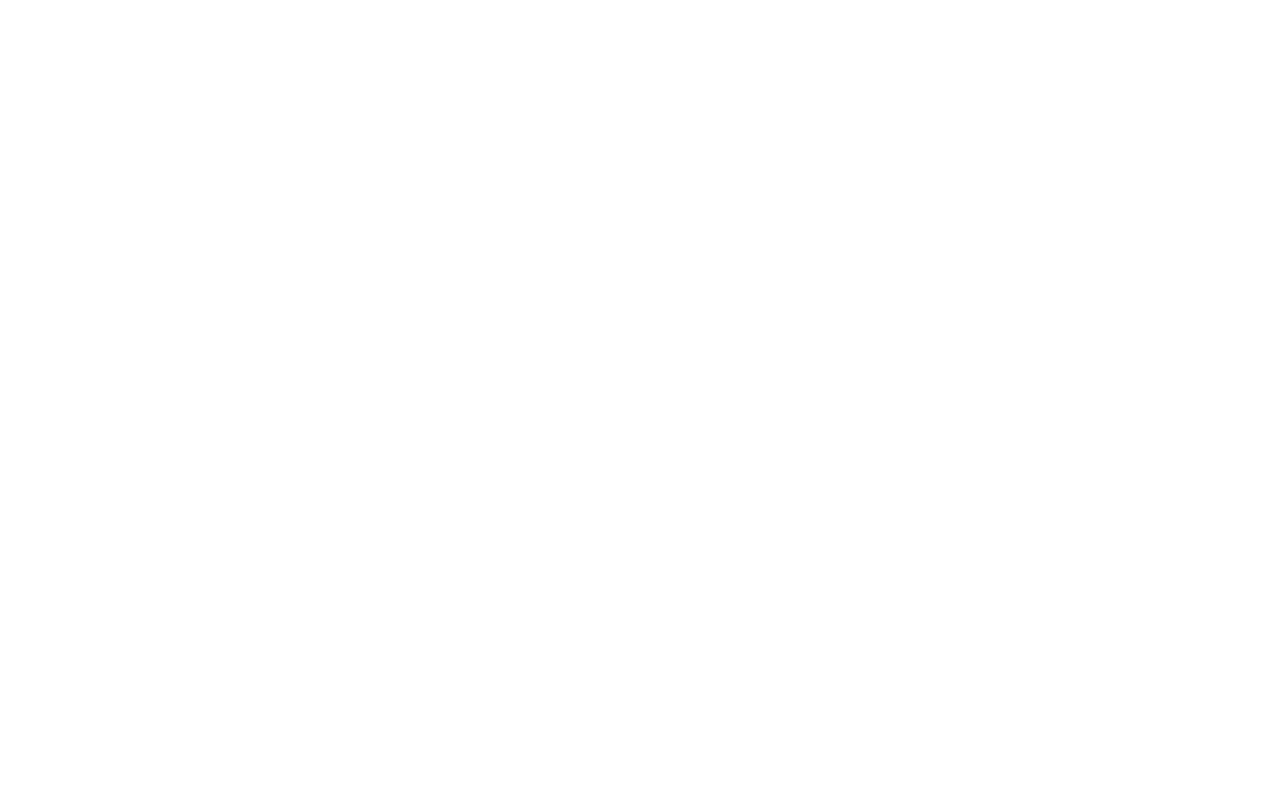
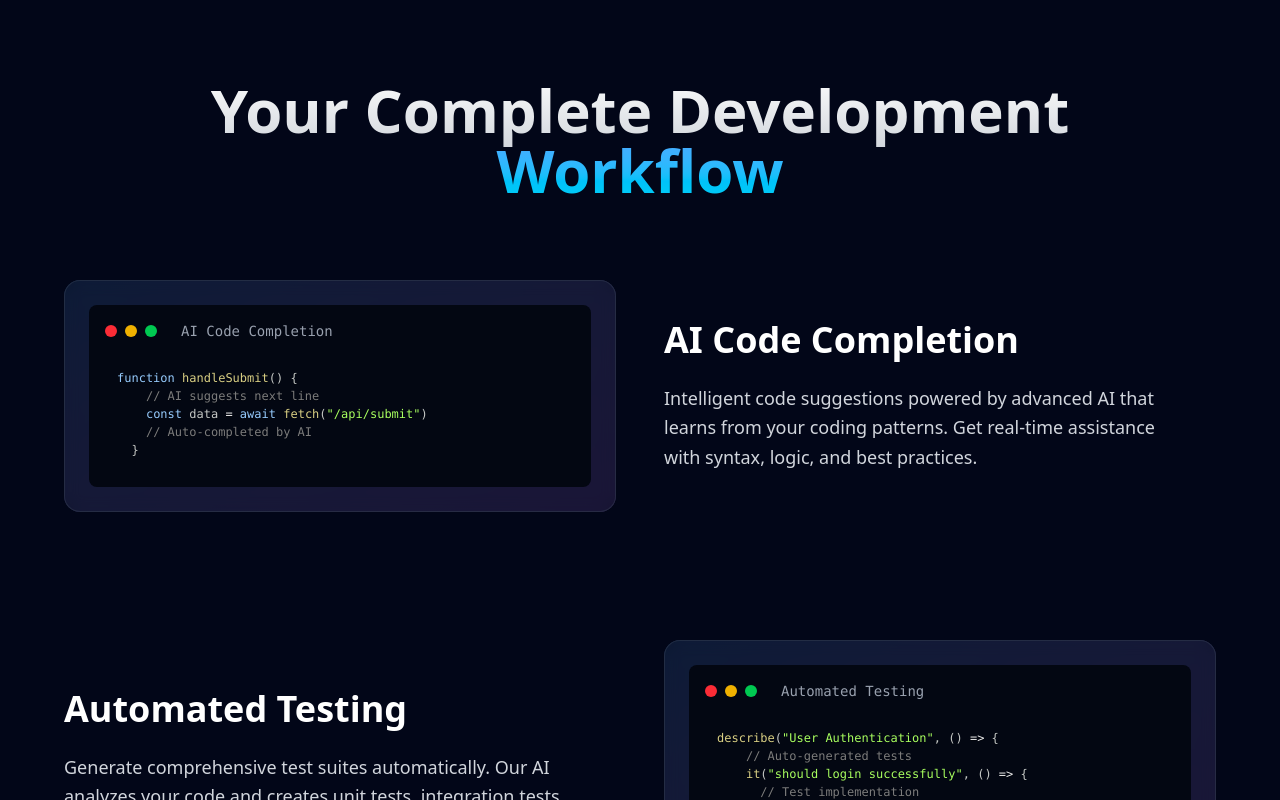
Before and after one commit to Muhammad-FRAX/codeflow-platform-landing, a React app in the folder frontend/: page / in a window 1280 px wide. Shown: the part 800-1600 px from the top of the page. Before the commit the page ends 800 px from the top, so only its background shows below. Built offline with nearby package versions, Linux system fonts and the light colour scheme; the HTML template or start-up script is replaced by a standard one.

Commit message:
feature/ completed the feature section

```diff
--- a/frontend/src/components/Features.jsx
+++ b/frontend/src/components/Features.jsx
@@ -1,3 +1,129 @@
+import { Prism as SyntaxHighlighter } from "react-syntax-highlighter";
+import { atomDark } from "react-syntax-highlighter/dist/esm/styles/prism";
+
+const features = [
+  {
+    title: "AI Code Completion",
+    description:
+      "Intelligent code suggestions powered by advanced AI that learns from your coding patterns. Get real-time assistance with syntax, logic, and best practices.",
+    codeSnippet: `function handleSubmit() {
+    // AI suggests next line
+    const data = await fetch("/api/submit")
+    // Auto-completed by AI
+  }`,
+    imagePosition: "left",
+  },
+  {
+    title: "Automated Testing",
+    description:
+      "Generate comprehensive test suites automatically. Our AI analyzes your code and creates unit tests, integration tests, and edge case coverage.",
+    codeSnippet: `describe("User Authentication", () => {
+    // Auto-generated tests
+    it("should login successfully", () => {
+      // Test implementation
+    })
+  })`,
+    imagePosition: "right",
+  },
+  {
+    title: "Smart Debugging",
+    description:
+      "Identify and fix bugs before they reach production. AI-powered error detection and resolution suggestions help you debug faster.",
+    codeSnippet: `// AI suggests fix:
+  const result = await processData(input)
+  // Fixed: Added await keyword`,
+    imagePosition: "left",
+  },
+];
+
 export default function Footer() {
-    return <div></div>
+  return (
+    <section
+      id="features"
+      className="py-16 sm:py-20 px-10 sm:px-6 lg:px-8 relative"
+    >
+      <div className="max-w-6xl mx-auto">
+        <div className="text-center mb-12 sm:mb-16 lg:mb-20">
+          <h2 className="text-5xl sm:text-4xl md:text-5xl lg:text-6xl font-bold mb-4 sm:mb-6">
+            <span className="bg-gradient-to-b from-white to-gray-300 bg-clip-text text-transparent">
+              Your Complete Development
+            </span>
+            <br />
+            <span className="bg-gradient-to-b from-blue-400 to-cyan-400 bg-clip-text text-transparent">
+              Workflow
+            </span>
+          </h2>
+        </div>
+
+        <div className="space-y-16 sm:space-y-20 lg:space-y-32">
+          {features.map((feature, key) => (
+            <div
+              key={key}
+              className={`flex flex-col lg:flex-row items-center gap-8 sm:gap-12 ${
+                feature.imagePosition === "right" ? "lg:flex-row-reverse" : ""
+              }`}
+            >
+              {/* Code Section */}
+              <div className="flex-1 w-full">
+                <div className="relative group">
+                  <div
+                    className="absolute inset-0 bg-gradient-to-br from-blue-500/20 to-purple-500/20
+                  rounded-xl sm:rounded-2xl transition-all duration-500"
+                  />
+                  <div
+                    className="relative bg-gray-900/50 backdrop-blur-sm border border-gray-700/50
+                  rounded-xl sm:rounded-2xl p-4 sm:p-6 overflow-hidden group-hover:border-1
+                  group-hover:border-blue-600/50 transition-all duration-300"
+                  >
+                    {/* IDE Interface*/}
+                    <div className="bg-gray-950 rounded-lg p-3 sm:p-4 font-mono text-xs sm:text-sm">
+                      <div className="flex items-center space-x-1 sm:space-x-2 mb-3 sm:mb-4">
+                        <div className="flex space-x-1 sm:space-x-2 items-center">
+                          <div className="w-2 h-2 sm:h-3 sm:w-3 rounded-full bg-red-500 " />
+                          <div className="w-2 h-2 sm:h-3 sm:w-3 rounded-full bg-yellow-500 " />
+                          <div className="w-2 h-2 sm:h-3 sm:w-3 rounded-full bg-green-500 " />
+                        </div>
+                        <span className="text-gray-400 ml-2 sm:ml-4 text-xs sm:text-sm">
+                          {feature.title}
+                        </span>
+                      </div>
+                      <div>
+                        <SyntaxHighlighter
+                          language="javascript"
+                          style={atomDark}
+                          customStyle={{
+                            margin: 0,
+                            height: "100%",
+                            background: "transparent",
+                            borderRadius: "8px",
+                            fontSize: "0.75rem",
+                            lineHeight: "1.4",
+                          }}
+                          wrapLines={true}
+                        >
+                          {feature.codeSnippet}
+                        </SyntaxHighlighter>
+                      </div>
+                    </div>
+                  </div>
+                </div>
+              </div>
+
+              {/* Text Section */}
+              <div className="flex-1 w-full">
+                <div className="max-w-lg mx-auto lg:mx-0 test-center lg:text-left">
+                  <h3 className="text-4xl sm:text-3xl lg:text-4xl font-bold mb-4 sm:mb-6 text-white">
+                    {feature.title}
+                  </h3>
+                  <p className="text-gray-300 text-base text-xl sm:text-lg leading-relaxed">
+                    {feature.description}
+                  </p>
+                </div>
+              </div>
+            </div>
+          ))}
+        </div>
+      </div>
+    </section>
+  );
 }
```
